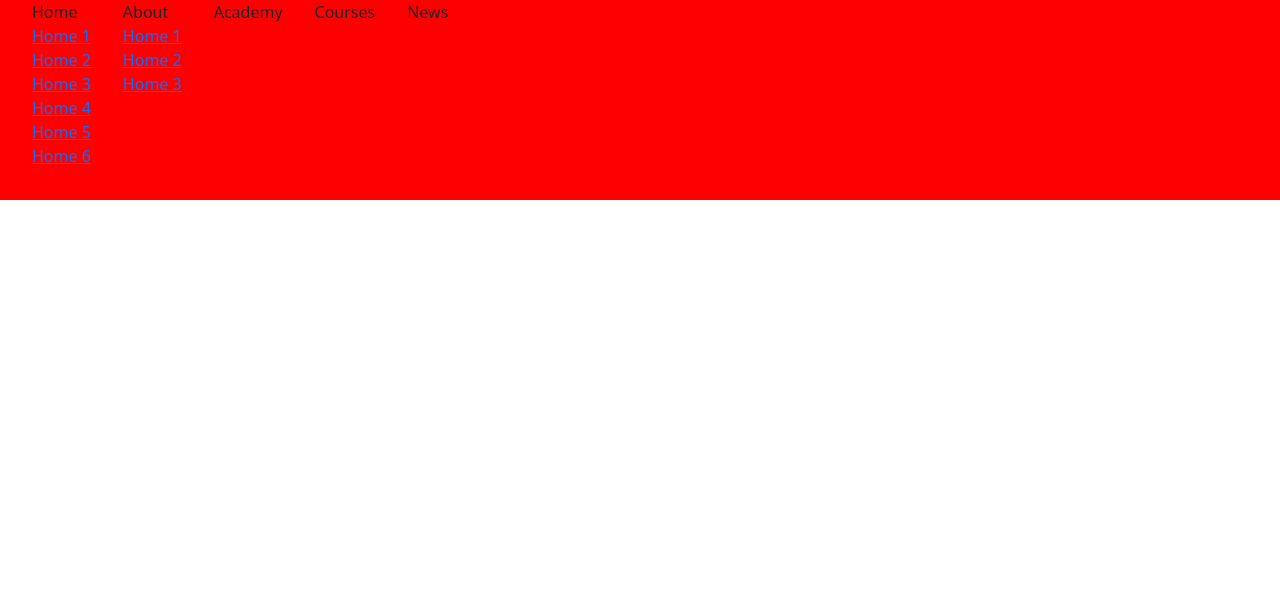
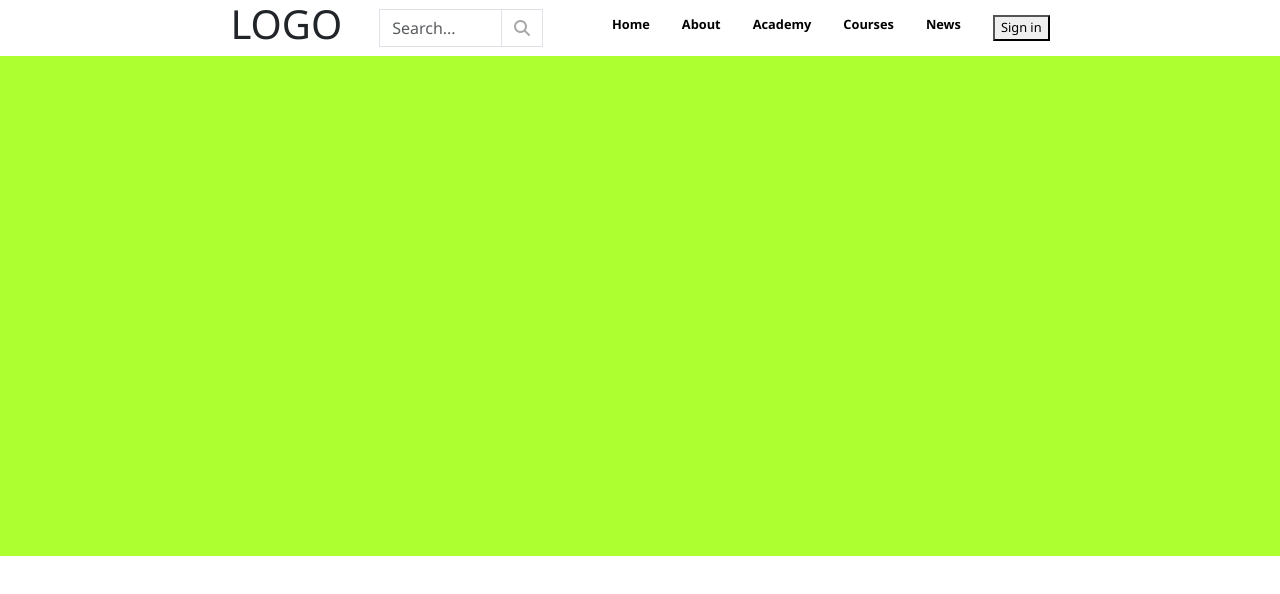
Before and after one commit to francescotroiano98/proj-html-vuejs, a Vue app: page / in a window 1280 px wide. Shown: the top 594 px of the page. Built offline with nearby package versions, Linux system fonts and the light colour scheme.

Commit message:
doing header section

```diff
--- a/index.html
+++ b/index.html
@@ -6,6 +6,8 @@
     <meta name="viewport" content="width=device-width, initial-scale=1.0" />
 
     <link href="https://cdn.jsdelivr.net/npm/bootstrap@5.3.0/dist/css/bootstrap.min.css" rel="stylesheet" integrity="sha384-9ndCyUaIbzAi2FUVXJi0CjmCapSmO7SnpJef0486qhLnuZ2cdeRhO02iuK6FUUVM" crossorigin="anonymous">
+
+    <link rel="stylesheet" href="https://cdnjs.cloudflare.com/ajax/libs/font-awesome/6.4.0/css/all.min.css">
     <title>Picwik Academy</title>
   </head>
   <body>
--- a/src/App.vue
+++ b/src/App.vue
@@ -1,21 +1,25 @@
 <template>
   <AppHeader/>
+  <TopCarousel/>
   <AppMain/>
   <AppFooter/>
 </template>
 <script>
 import AppHeader from './components/AppHeader.vue';
+import TopCarousel from './components/TopCarousel.vue';
 import AppMain from './components/AppMain.vue';
 import AppFooter from './components/AppFooter.vue';
 export default {
     name:"App",
     components:{
       AppHeader,
+      TopCarousel,
       AppMain,
       AppFooter
     }
 }
 </script>
 <style lang="scss">
+@import './styles/general.scss'
 
 </style>
--- a/src/components/AppHeader.vue
+++ b/src/components/AppHeader.vue
@@ -1,6 +1,16 @@
 <template>
-    <header>
-        <Navbar :menubar="menubar"/>
+    <header class="d-flex align-items-center">
+        <section class="my_container d-flex justify-content-between align-items-center">
+            <div>
+                <h1>LOGO</h1>
+            </div>
+            <div class="input-group my_input">
+                <input type="text" class="form-control rounded-0" placeholder="Search..." aria-label="" aria-describedby="basic-addon2">
+                <span class="input-group-text rounded-0 bg-white" id="basic-addon2"><i class="fa-solid fa-magnifying-glass" style="color: #a8a8a8;"></i></span>
+            </div>
+            <Navbar :menubar="menubar"/>
+        </section>
+
     </header>
 
 </template>
@@ -43,9 +53,7 @@ export default {
 }
 </script>
 <style lang="scss" scoped>
-
-    header{
-        height: 200px;
-        background-color: red;
-    }
+.my_input{
+    width: 20%;
+}
 </style>
--- a/src/components/Navbar.vue
+++ b/src/components/Navbar.vue
@@ -1,11 +1,15 @@
 <template>
     <div>
-        <ul class="d-flex">
+        <ul class="d-flex justify-content-center m-0">
 
-            <li class="d-flex flex-column"  v-for="menutitle in menubar">{{ menutitle.name }}
+            <li class="d-flex flex-column position-relative"  v-for="menutitle in menubar"><a href="#">{{ menutitle.name }}</a>
+                <div class="my_option">
+                    <a href="#" class="px-1 mb-2" v-for="option in menutitle.options">{{ option }}</a>
+                </div>
 
-                    <a href="#" v-for="option in menutitle.options">{{ option }}</a>
             </li>
+            <button>Sign in</button>
+
 
         </ul>
     </div>
@@ -19,8 +23,30 @@ export default {
 }
 </script>
 <style lang="scss" scoped>
-    li{
+
+li{
         list-style: none;
         margin-right: 2rem;
     }
+a{
+    text-decoration: none;
+    color: black;
+
+}
+    .my_option{
+        display: none;
+
+
+    }
+ul li:hover .my_option{
+
+    position: absolute;
+    top: 30px;
+    width: 80px;
+        display: flex;
+        flex-direction: column;
+        background-color: white;
+
+
+    }
 </style>
--- /dev/null
+++ b/src/components/TopCarousel.vue
@@ -0,0 +1,18 @@
+<template>
+    <div class="jumbotron">
+
+    </div>
+</template>
+<script>
+export default {
+    name:"TopCarousel"
+}
+</script>
+<style lang="scss">
+
+    .jumbotron{
+        height: 500px;
+        width: 100%;
+        background-color: greenyellow;
+    }
+</style>
--- /dev/null
+++ b/src/styles/general.scss
@@ -0,0 +1,15 @@
+*{
+    font-family: 'Segoe UI', Tahoma, Geneva, Verdana, sans-serif;
+}
+.my_container{
+    width: 100%;
+  padding-right: 18%;
+  padding-left: 18%;
+  margin-right: auto;
+  margin-left: auto;
+}
+header{
+    font-size: 0.8rem;
+    font-weight: 600;
+
+}
```
